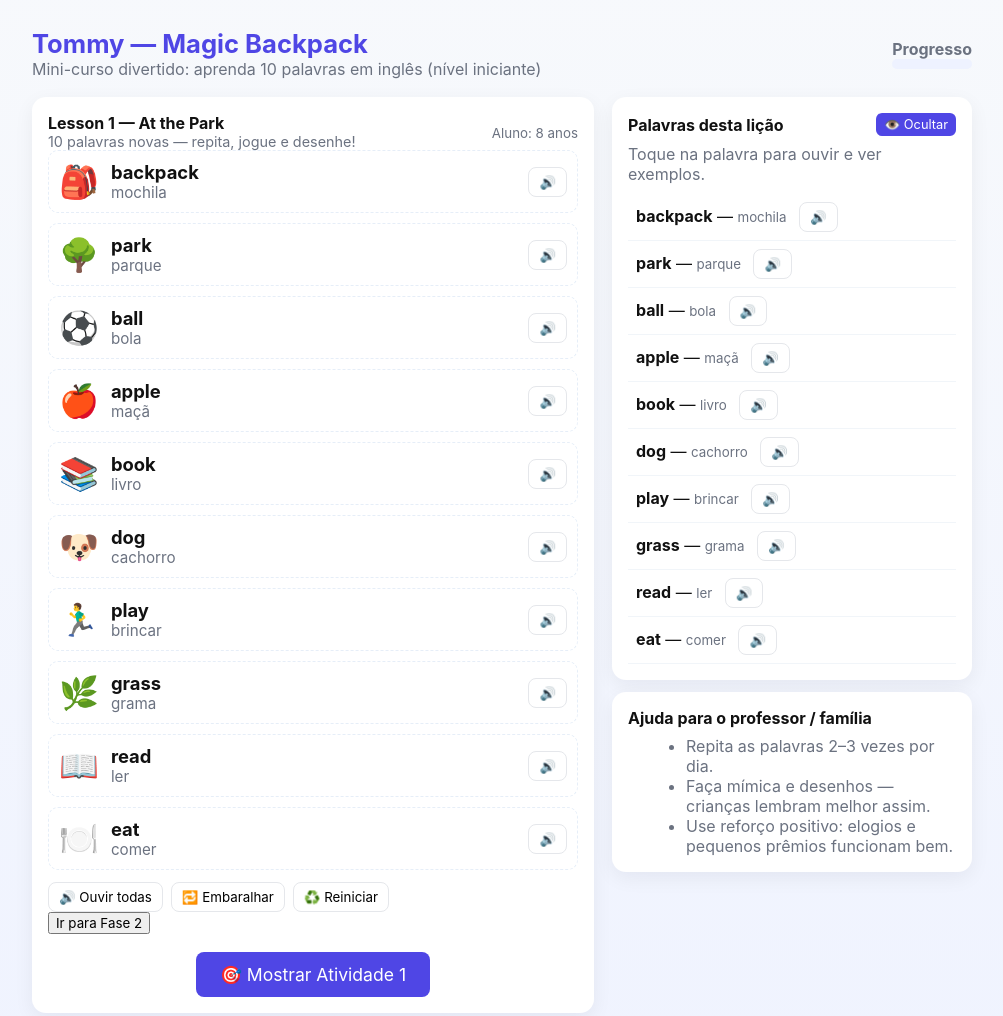
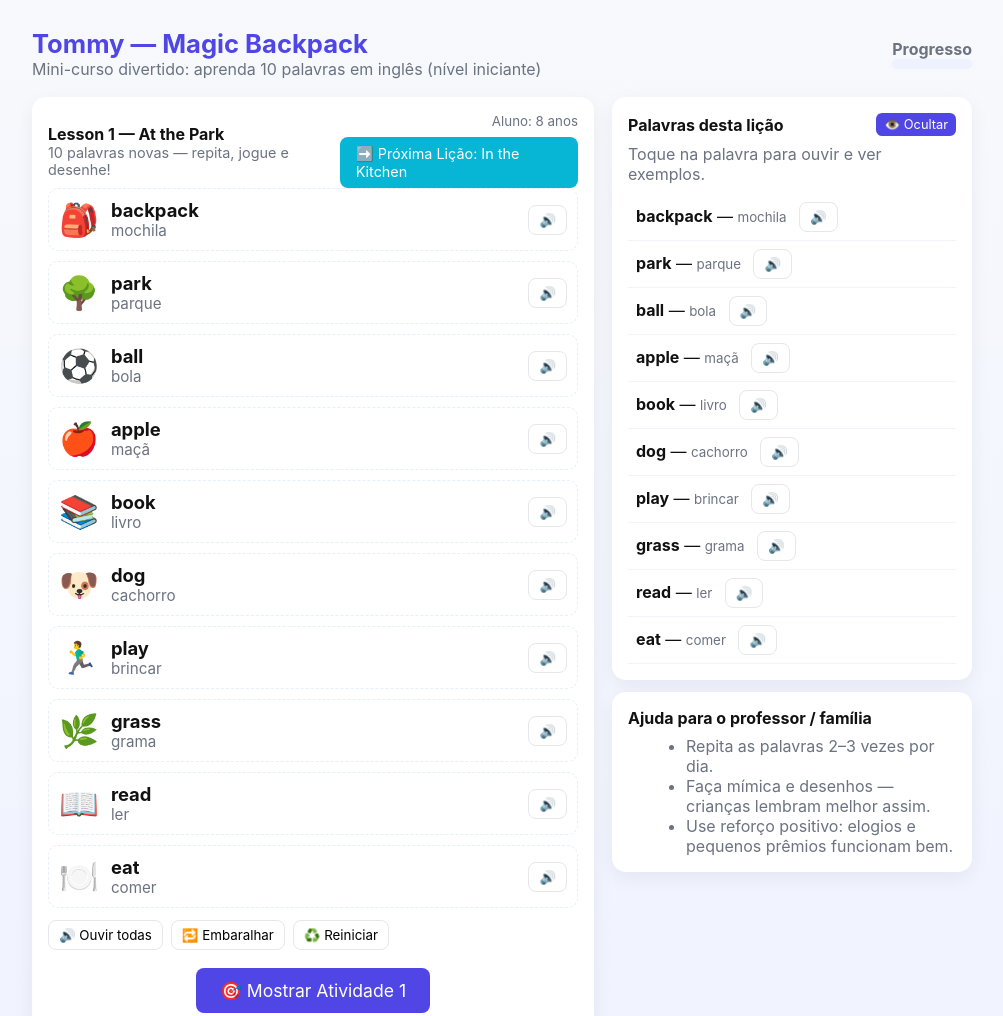
Before and after one commit to colpvalmir/ingles-junior, a plain HTML site: page index.html in a window 1280 px wide. Shown: the part 20-1036 px from the top of the page, without its empty margins (138-1141 px from the left). Drawn offline with Linux system fonts and the light colour scheme.

Commit message:
Update index.html

```diff
--- a/index.html
+++ b/index.html
@@ -60,8 +60,11 @@
               <strong>Lesson 1 — At the Park</strong>
               <div style="color:var(--muted);font-size:0.9rem">10 palavras novas — repita, jogue e desenhe!</div>
             </div>
-            <div>
+            <div style="display:flex;flex-direction:column;align-items:flex-end;gap:8px;">
               <small style="color:var(--muted)">Aluno: 8 anos</small>
+              <a href="inglês fase 2.html" class="speak" style="background:var(--accent-2);color:white;border:none;padding:8px 16px;border-radius:8px;font-size:0.9rem;text-decoration:none;display:inline-block;">
+                ➡️ Próxima Lição: In the Kitchen
+              </a>
             </div>
           </div>
 
@@ -75,9 +78,7 @@
             <button id="shuffle" class="speak">🔁 Embaralhar</button>
             <button id="reset" class="speak">♻️ Reiniciar</button>
           </div>
-<button onclick="window.location.href='inglês fase 2.html'">
-  Ir para Fase 2
-</button>
+
           <div class="activity" id="activityArea" style="display: none;">
             <h3>Atividade 1 — Match (arraste até o desenho)</h3>
             <p style="margin:6px 0;color:var(--muted)">Arraste as palavras para a imagem correspondente.</p>
```
